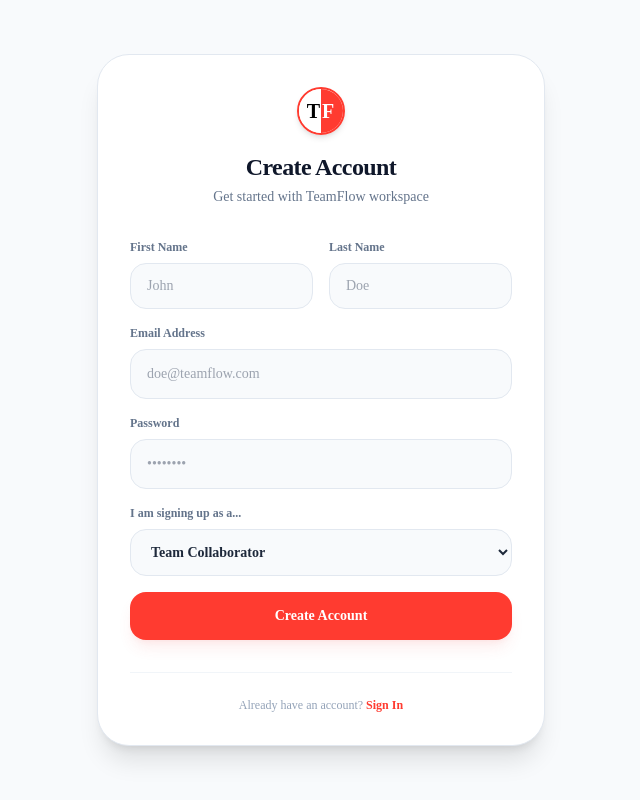
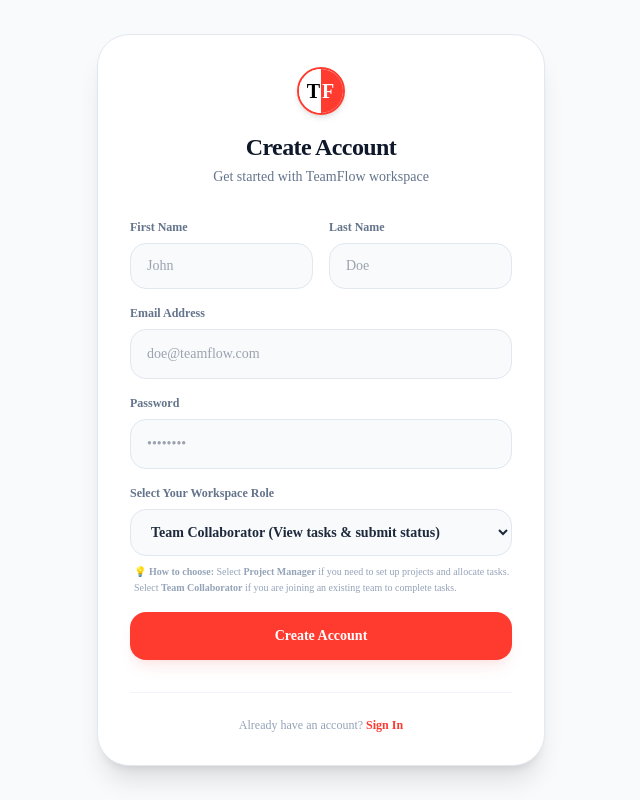
Before and after one commit to BinethmaJayawickrama/TeamFlow-Project-, a Next.js app in the folder frontend/: page /auth/register in a window 1280 px wide. Shown: the whole page, without its empty margins (319-959 px from the left). Built offline with nearby package versions, Linux system fonts and the light colour scheme; no server answers.

Commit message:
Add descriptive role guides to signup page

```diff
--- a/frontend/src/app/auth/register/page.js
+++ b/frontend/src/app/auth/register/page.js
@@ -116,15 +116,18 @@ export default function RegisterPage() {
           </div>
 
           <div>
-            <label className="block text-xs font-semibold text-slate-500 dark:text-slate-450 mb-2">I am signing up as a...</label>
+            <label className="block text-xs font-semibold text-slate-500 dark:text-slate-450 mb-2">Select Your Workspace Role</label>
             <select
               value={role}
               onChange={(e) => setRole(e.target.value)}
               className="w-full bg-slate-50 dark:bg-[#18191e] border border-slate-200 dark:border-slate-800 rounded-2xl px-4 py-3.5 text-sm focus:outline-none focus:ring-2 focus:ring-red-500/10 focus:border-[#ff3b30] text-slate-800 dark:text-white font-semibold transition-colors"
             >
-              <option value="TEAM_MEMBER">Team Collaborator</option>
-              <option value="PROJECT_MANAGER">Project Manager</option>
+              <option value="TEAM_MEMBER">Team Collaborator (View tasks & submit status)</option>
+              <option value="PROJECT_MANAGER">Project Manager (Create projects, assign tasks & view reports)</option>
             </select>
+            <p className="text-[10px] text-slate-400 dark:text-slate-500 mt-2 leading-relaxed pl-1">
+              💡 <strong>How to choose:</strong> Select <strong>Project Manager</strong> if you need to set up projects and allocate tasks. Select <strong>Team Collaborator</strong> if you are joining an existing team to complete tasks.
+            </p>
           </div>
 
           <button
```
